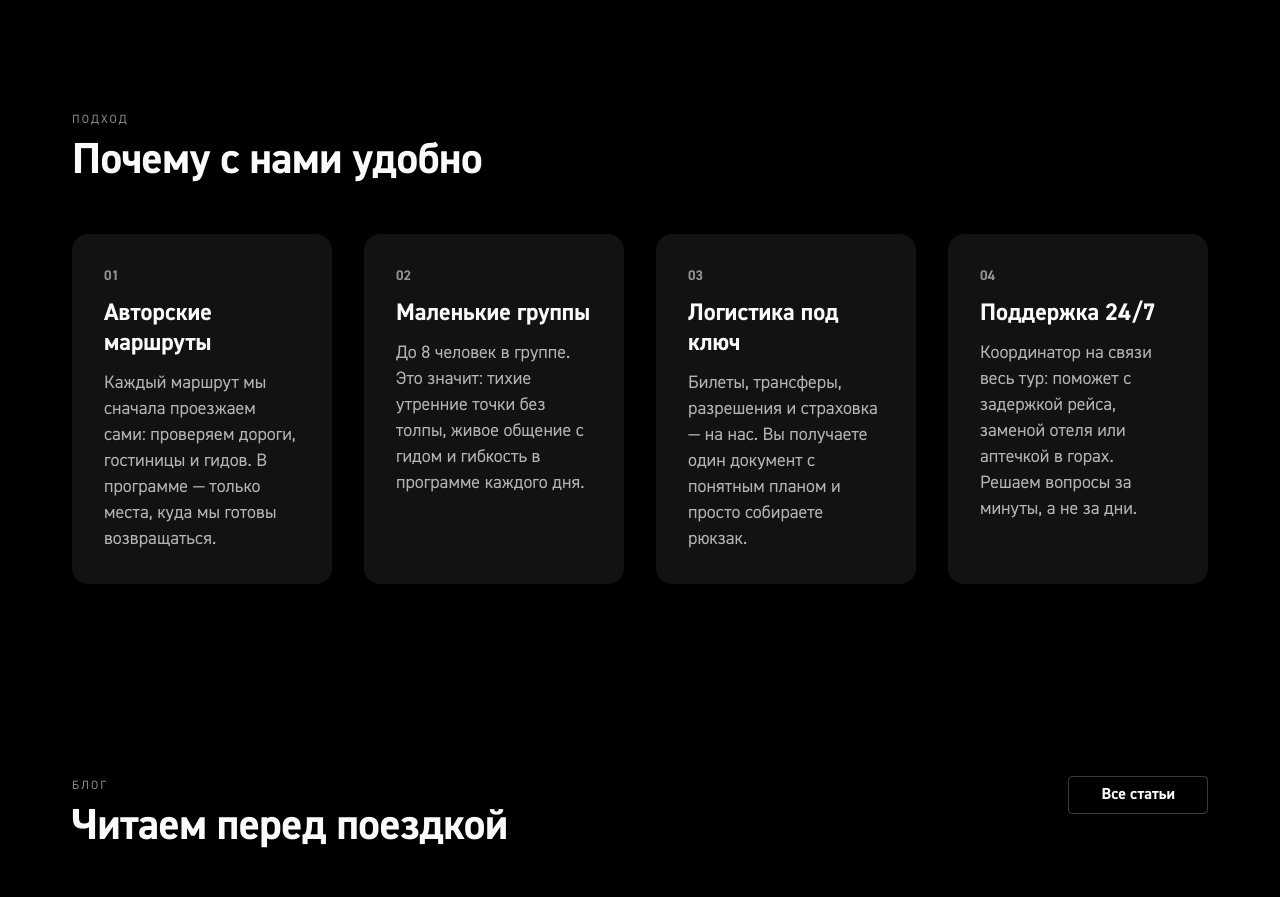
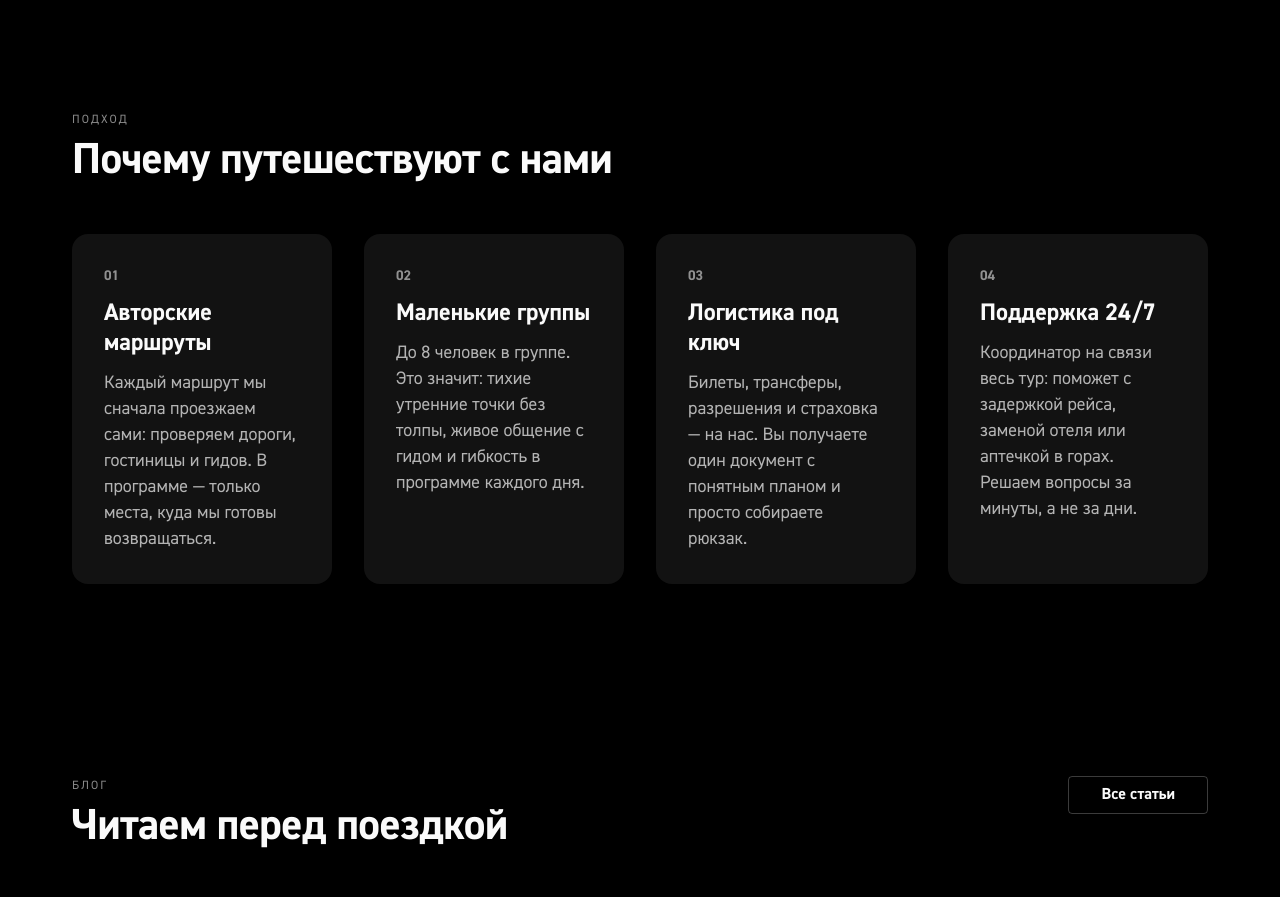
Before and after one commit to fifulina-uxui/wild-soul-routes, a React (Vite) app: page / in a window 1280 px wide. Shown: the part 4040-4937 px from the top of the page. Built offline with nearby package versions, Linux system fonts and the light colour scheme.

Commit message:
Rename home section heading to Почему путешествуют с нами

```diff
--- a/src/data/content.ts
+++ b/src/data/content.ts
@@ -512,7 +512,7 @@ export const content: Record<'ru' | 'en', PageContent> = {
     },
     why: {
       label: 'Подход',
-      heading: 'Почему с нами удобно',
+      heading: 'Почему путешествуют с нами',
       items: [
         {
           title: 'Авторские маршруты',
```
